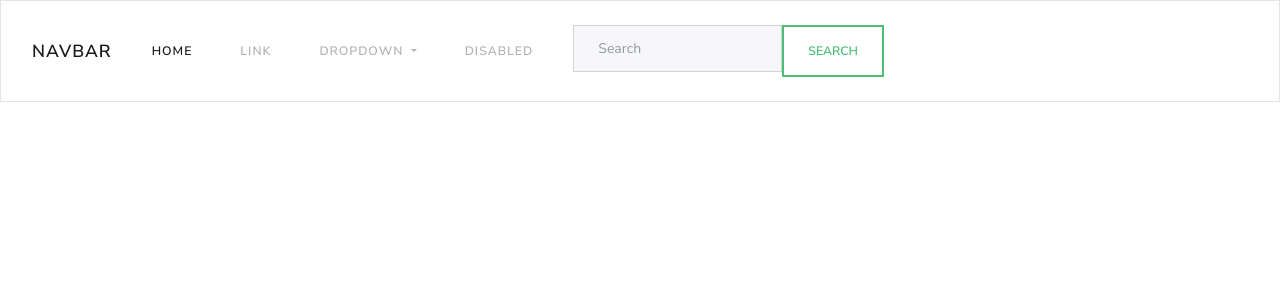
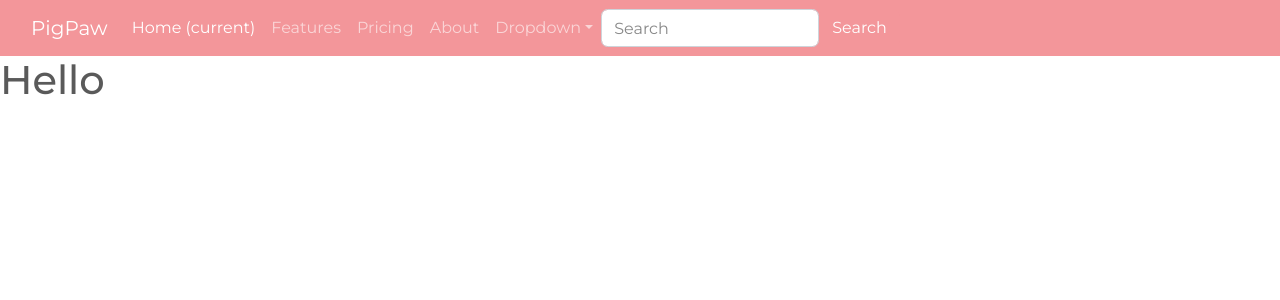
Before and after one commit to yahyaouisalma82/WebProject, a Symfony app: template templates/pets/index.html.twig in a window 1280 px wide. Shown: the top 300 px of the page. Run offline with Twig, Linux system fonts and the light colour scheme; the template is opened without the code that fills it, so the values that code supplies are empty; some libraries are stand-ins or nearby versions.

Commit message:
adding header and organizing

```diff
--- a/templates/base.html.twig
+++ b/templates/base.html.twig
@@ -1,18 +1,55 @@
 <!DOCTYPE html>
-<html>
+<html lang="en">
+
 <head>
        <meta charset="UTF-8">
+       <meta http-equiv="X-UA-Compatible" content="IE=edge">
+       <meta name="viewport" content="width=device-width, initial-scale=1.0">
+
        <title>{% block title %}Welcome!{% endblock %}</title>
+
        {% block stylesheets %}
               {{ encore_entry_link_tags('app') }}
-            <link rel="stylesheet" href="https://cdn.jsdelivr.net/npm/bootswatch@4.5.2/dist/vapor/bootstrap.min.css">
+              <link rel="stylesheet" href="https://cdn.jsdelivr.net/npm/bootswatch@4.5.2/dist/minty/bootstrap.min.css">
+              <link href="https://fonts.googleapis.com/css2?family=Source+Sans+Pro:wght@200&display=swap" rel="stylesheet">
+              <link rel="Stylesheet" href="index.css">
+              <link rel="stylesheet" href="https://cdn.jsdelivr.net/npm/@fortawesome/fontawesome-free@5.15.3/css/fontawesome.min.css">
+
+
+              <link rel="shortcut icon" type="img/png" href="image/logo.png">
+              <link rel="shortcut icon" type="img/png" href="image/logo.png">
+
+              <link rel="preconnect" href="https://fonts.gstatic.com">
+
        {% endblock %}
 
        {% block javascripts %}
               {{ encore_entry_script_tags('app') }}
        {% endblock %}
+       {% block addSheets %}
+       {% endblock %}
+       <!--<link rel="Stylesheet" href="node_modules/bootswatch/dist/minty/bootstrap.css">-->
+
+
 </head>
+
 <body>
-        {% block body %}{% endblock %}
+{{ include('header.html.twig') }}
+{% for  message in  app.session.flashBag.get('info') %}
+       <div class="alert alert-info">
+              {{ message }}
+       </div>
+{% endfor %}
+{% for  message in  app.session.flashBag.get('success') %}
+       <div class="alert alert-success">
+              {{ message }}
+       </div>
+{% endfor %}
+{% for  message in  app.session.flashBag.get('error') %}
+       <div class="alert alert-danger">
+              {{ message }}
+       </div>
+{% endfor %}
+{% block body %}  {% endblock %}
+
 </body>
-</html>
--- /dev/null
+++ b/templates/header.html.twig
@@ -0,0 +1,44 @@
+
+<header class="main-head">
+    <nav class="navbar navbar-expand-lg navbar-dark bg-dark">
+        <div class="container-fluid">
+            <a class="navbar-brand" href="#">PigPaw</a>
+            <button class="navbar-toggler" type="button" data-bs-toggle="collapse" data-bs-target="#navbarColor02" aria-controls="navbarColor02" aria-expanded="false" aria-label="Toggle navigation">
+                <span class="navbar-toggler-icon"></span>
+            </button>
+
+            <div class="collapse navbar-collapse" id="navbarColor02">
+                <ul class="navbar-nav me-auto">
+                    <li class="nav-item">
+                        <a class="nav-link active" href="#">Home
+                            <span class="visually-hidden">(current)</span>
+                        </a>
+                    </li>
+                    <li class="nav-item">
+                        <a class="nav-link" href="#">Features</a>
+                    </li>
+                    <li class="nav-item">
+                        <a class="nav-link" href="#">Pricing</a>
+                    </li>
+                    <li class="nav-item">
+                        <a class="nav-link" href="#">About</a>
+                    </li>
+                    <li class="nav-item dropdown">
+                        <a class="nav-link dropdown-toggle" data-bs-toggle="dropdown" href="#" role="button" aria-haspopup="true" aria-expanded="false">Dropdown</a>
+                        <div class="dropdown-menu">
+                            <a class="dropdown-item" href="#">Action</a>
+                            <a class="dropdown-item" href="#">Another action</a>
+                            <a class="dropdown-item" href="#">Something else here</a>
+                            <div class="dropdown-divider"></div>
+                            <a class="dropdown-item" href="#">Separated link</a>
+                        </div>
+                    </li>
+                </ul>
+                <form class="d-flex">
+                    <input class="form-control me-sm-2" type="text" placeholder="Search">
+                    <button class="btn btn-secondary my-2 my-sm-0" type="submit">Search</button>
+                </form>
+            </div>
+        </div>
+    </nav>
+</header>
--- a/templates/pets/index.html.twig
+++ b/templates/pets/index.html.twig
@@ -1,42 +1,7 @@
 {% extends 'base.html.twig' %}
 
-{% block title %}Hello PetsController!{% endblock %}
+{% block title %}Pets{% endblock %}
 
 {% block body %}
-    <nav class="navbar navbar-expand-lg navbar-light bg-light">
-        <div class="container-fluid">
-            <a class="navbar-brand" href="#">Navbar</a>
-            <button class="navbar-toggler" type="button" data-bs-toggle="collapse" data-bs-target="#navbarSupportedContent" aria-controls="navbarSupportedContent" aria-expanded="false" aria-label="Toggle navigation">
-                <span class="navbar-toggler-icon"></span>
-            </button>
-            <div class="collapse navbar-collapse" id="navbarSupportedContent">
-                <ul class="navbar-nav me-auto mb-2 mb-lg-0">
-                    <li class="nav-item">
-                        <a class="nav-link active" aria-current="page" href="#">Home</a>
-                    </li>
-                    <li class="nav-item">
-                        <a class="nav-link" href="#">Link</a>
-                    </li>
-                    <li class="nav-item dropdown">
-                        <a class="nav-link dropdown-toggle" href="#" id="navbarDropdown" role="button" data-bs-toggle="dropdown" aria-expanded="false">
-                            Dropdown
-                        </a>
-                        <ul class="dropdown-menu" aria-labelledby="navbarDropdown">
-                            <li><a class="dropdown-item" href="#">Action</a></li>
-                            <li><a class="dropdown-item" href="#">Another action</a></li>
-                            <li><hr class="dropdown-divider"></li>
-                            <li><a class="dropdown-item" href="#">Something else here</a></li>
-                        </ul>
-                    </li>
-                    <li class="nav-item">
-                        <a class="nav-link disabled" href="#" tabindex="-1" aria-disabled="true">Disabled</a>
-                    </li>
-                </ul>
-                <form class="d-flex">
-                    <input class="form-control me-2" type="search" placeholder="Search" aria-label="Search">
-                    <button class="btn btn-outline-success" type="submit">Search</button>
-                </form>
-            </div>
-        </div>
-    </nav>
+    <h1>Hello</h1>
 {% endblock %}
```
Lines whose indentation alone changed are shown as unchanged.
